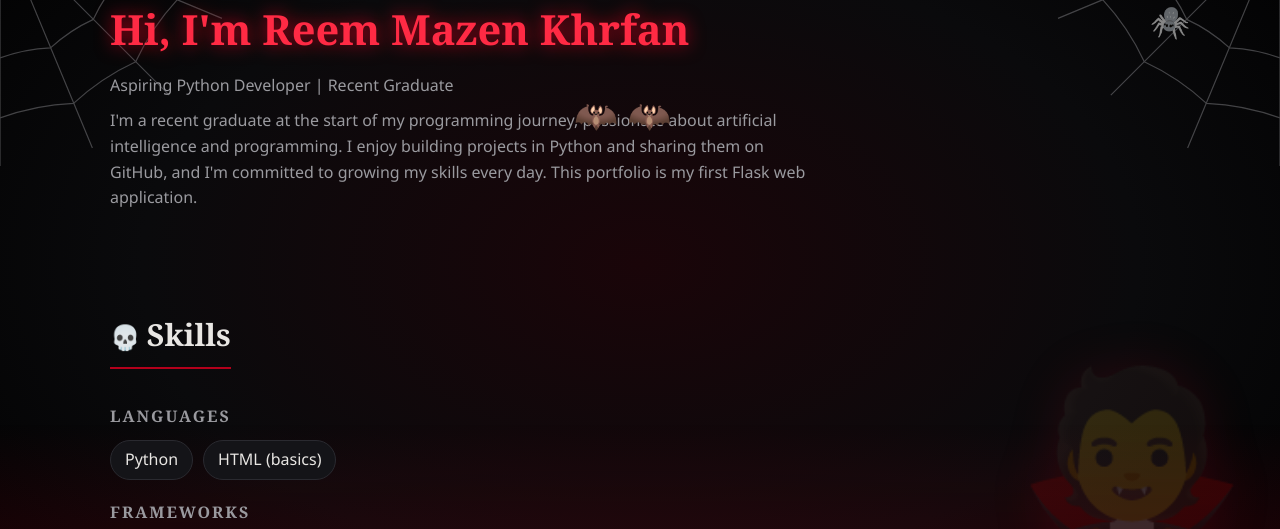
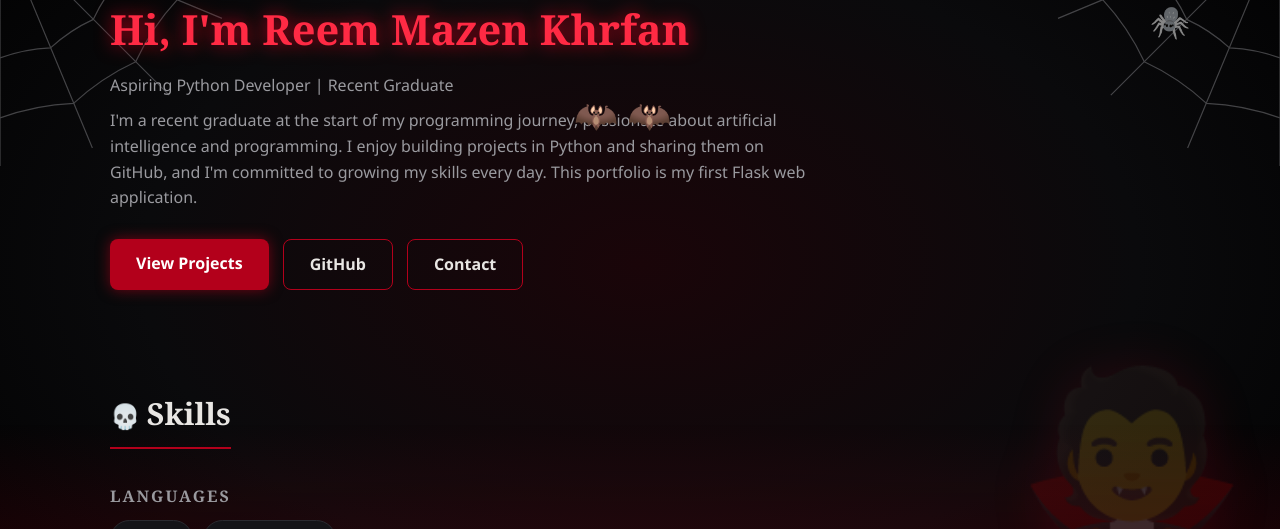
Before and after one commit to remy1777/flask-portfolio, a Flask app: page / in a window 1280 px wide. Shown: the part 136-665 px from the top of the page. Run offline with Flask 3, Linux system fonts and the light colour scheme.

Commit message:
Flask portfolio

```diff
--- a/static/css/style.css
+++ b/static/css/style.css
@@ -451,3 +451,45 @@ h1 {
         background-size: 70px 28px;
     }
 }
+
+/* Hero buttons */
+.hero-buttons {
+    display: flex;
+    flex-wrap: wrap;
+    gap: 14px;
+    margin-top: 28px;
+}
+
+.btn {
+    display: inline-block;
+    padding: 12px 26px;
+    border-radius: 8px;
+    font-weight: 600;
+    text-decoration: none;
+    transition: transform 0.3s, box-shadow 0.3s, background 0.3s;
+}
+
+.btn:hover {
+    transform: translateY(-3px);
+}
+
+.btn-primary {
+    background: var(--blood);
+    color: #fff;
+    box-shadow: 0 0 14px rgba(179, 0, 27, 0.6);
+}
+
+.btn-primary:hover {
+    background: var(--blood-glow);
+    box-shadow: 0 0 24px var(--blood-glow);
+}
+
+.btn-outline {
+    border: 1px solid var(--blood);
+    color: var(--text);
+}
+
+.btn-outline:hover {
+    background: rgba(179, 0, 27, 0.2);
+    box-shadow: 0 0 14px rgba(179, 0, 27, 0.5);
+}
--- a/templates/index.html
+++ b/templates/index.html
@@ -22,10 +22,15 @@
 
     <main>
         <section id="about">
-            <h1>Hi, I'm Reem Mazen Khrfan</h1>
-            <p>Aspiring Python Developer | Recent Graduate</p>
-            <p>I'm a recent graduate at the start of my programming journey, passionate about artificial intelligence and programming. I enjoy building projects in Python and sharing them on GitHub, and I'm committed to growing my skills every day. This portfolio is my first Flask web application.</p>
-        </section>
+    <h1>Hi, I'm Reem Mazen Khrfan</h1>
+    <p>Aspiring Python Developer | Recent Graduate</p>
+    <p>I'm a recent graduate at the start of my programming journey, passionate about artificial intelligence and programming. I enjoy building projects in Python and sharing them on GitHub, and I'm committed to growing my skills every day. This portfolio is my first Flask web application.</p>
+    <div class="hero-buttons">
+        <a class="btn btn-primary" href="#projects">View Projects</a>
+        <a class="btn btn-outline" href="https://github.com/remy1777" target="_blank" rel="noopener">GitHub</a>
+        <a class="btn btn-outline" href="#contact">Contact</a>
+    </div>
+</section>
 
         <section id="skills">
             <h2>Skills</h2>
```
Also changed, not shown: README.md, 2 other files.
